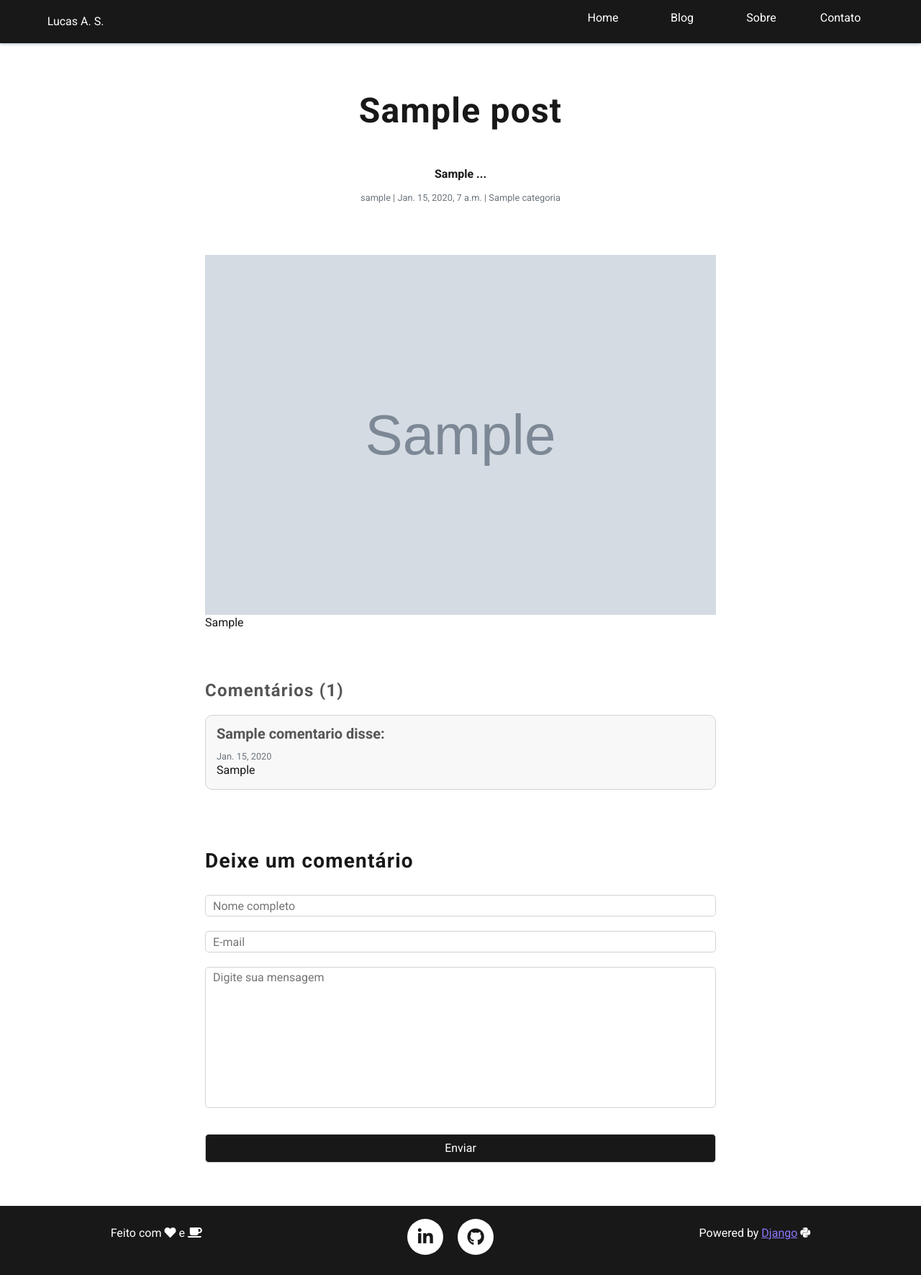
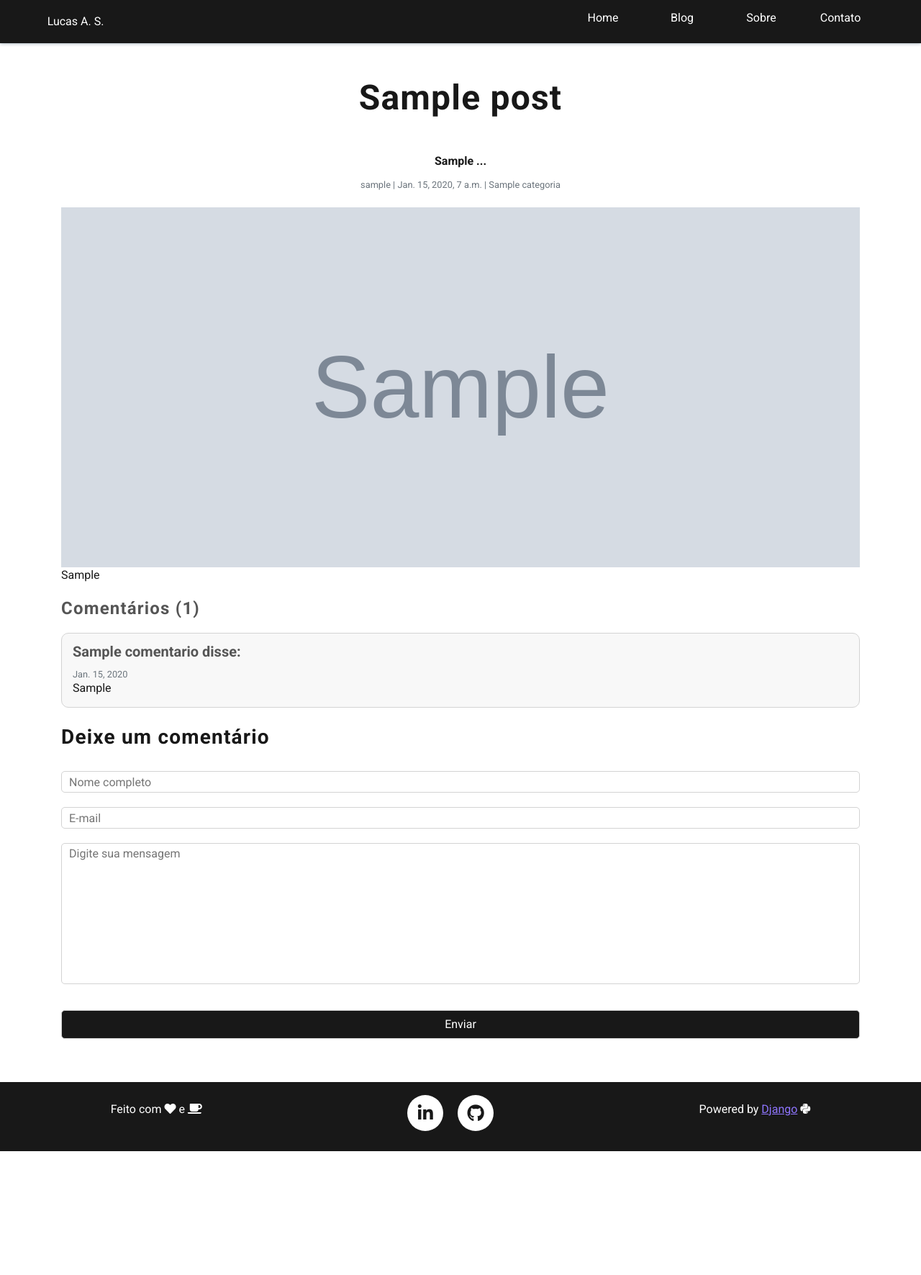
Before and after one commit to LucasAlmeidaSar/blogDjango, a Django app: page /post/1 in a window 1280 px wide. Shown: the whole page at 72% size. After the commit the page ends 1599 px from the top, so only its background shows below. Run offline with Django 3.2, Linux system fonts and the light colour scheme; tables that the repository leaves empty hold one stand-in row (values such as "Sample post"); grey boxes marked "Sample" are stand-in pictures; some libraries are stand-ins or nearby versions.

Commit message:
Refatorando tela de post_Detalhes e todos arquivos de css

```diff
--- a/posts/templates/posts/post_detalhes.html
+++ b/posts/templates/posts/post_detalhes.html
@@ -10,93 +10,76 @@
  <!-- Page Content -->
 
 <div class="container">
-    <div class="row">
-        <div class="col-lg-12">
-
 
     <!-- POST -->
-            <div class="container">
-                <div class="post_cabecalho row pt-5">
-                    <div class="col-xl"></div>
-                    <div class="col-xl-8 text-center">
+
+    <!-- Cabeçalho -->
+    <div class="post_cabecalho">
+
+      <div class="centralizado">
         <h2 class="post_titulo">{{ post.titulo_post }}</h2>
-                        <h5>{{ post.excerto_post }} ...</h5>
-                        <p class="post_info text-muted text-center">
+        <h5 class="post_excerto">{{ post.excerto_post }} ...</h5>
+        <p class="post_info text-info centralizado">
           <small>
               {{ post.autor_post }} | {{ post.data_post }} | {{ post.categoria_post }}
           </small>
         </p>
       </div>
-                    <div class="col-xl"></div>
+
     </div>
 
-                <div class="row pt-5">
-                    <div class="col-xl"></div>
-                    <div class="col-xl-8">
+    <!-- Container do conteúdo do Post -->
+    <div class="conteudo_post-container">
+
+        <div class="conteudo_post">
+
+            <!-- Imagem do post -->
             {% if post.imagem_post %}
-                        <img class="imagem img-fluid pb-5 " src="{{ post.imagem_post }}" alt="{{ post.imagem_post.name }}">
+              <img class="imagem" src="{{ post.imagem_post }}" alt="{{ post.imagem_post.name }}">
             {% endif %}
 
+            <!-- Conteúdo do post -->
             {{ post.conteudo_post|safe }}
 
         </div>
-                    <div class="col-xl"></div>
+
     </div>
 
 
-        <!-- Comentários -->
+    <!-- Container dos Comentários -->
     {% if comentarios %}
-                <div class="row pt-5">
-                    <div class="col-xl"></div>
-                    <div class="col-xl-8">
+      <div class="comentarios_container">
         <h2 class="comentarios_titulo">Comentários ({{ comentarios.count }})</h2>
 
         {% for comentario in comentarios %}
-                            <div class="comentario_container">
+          <div class="comentario">
             <p class="comentario_autor ">{{comentario.nome_comentario}} disse:</p>
-                                <small class="text-muted">{{comentario.data_comentario|naturalday|title }}</small>
+            <small class="text-info">{{comentario.data_comentario|naturalday|title }}</small>
             <p class="comentario_conteudo">{{comentario.conteudo_comentario}}</p>
           </div>
         {% endfor %}
-                    </div>
-                    <div class="col-xl"></div>
+
       </div>
     {% endif %}
 
 
-                <div class="row pt-5">
-                    <div class="col-xl"></div>
-                    <div class="col-xl-8">
+    <!-- Container do formulário -->
+    <div class="form-wrapper">
       <h2 class="form-comentario_titulo">Deixe um comentário</h2>
 
       <form class="form_container" method="POST" action="#envia_comentario">
         {% csrf_token %}
-                               <!-- <table class="table_comentario"> -->
-
           {{ form }}
-
-                                <!--<tr>-->
-                                    <!--<td colspan="2"> -->
         <script src="https://www.google.com/recaptcha/api.js" async defer></script>
         <div class="g-recaptcha" data-sitekey="6LdWwh0cAAAAAI0x9k7oTOoXuA7tHXTgna5ijEVA"></div>
         <br/>
-                                        <input id="envia_comentario" type="submit" class="btn btn-primary"
+        <input id="envia_comentario" type="submit" class="btn"
             value="Enviar">
         {% include 'static/parciais/_messages.html' %}
-                                    <!--</td> -->
-                                <!--</tr> -->
+      </form>
+    </div>
 
-                            <!--</table> -->
-                        </form>
-
+    <!-- Fim do POST -->
 
 </div>
-                    <div class="col-xl"></div>
-                </div>
-            </div>
-            <!-- POST -->
-
-        </div>
-    </div>
-</div>
 {% endblock %}
--- a/templates/static/css/base.css
+++ b/templates/static/css/base.css
@@ -290,45 +290,11 @@ body {
     width: 100%;
     padding-right: 15px;
     padding-left: 15px;
-    margin-right: auto;
-    margin-left: auto;
+    margin: 100px auto 0px auto;
 }
 
-.row {
-    display: flex;
-    flex-wrap: wrap;
-    margin-right: -15px;
-    margin-left: -15px;
-}
-
-.col, .col-1, .col-10, .col-11, .col-12, .col-2, .col-3, .col-4, .col-5, .col-6, .col-7, .col-8, .col-9,
-.col-auto, .col-lg, .col-lg-1, .col-lg-10, .col-lg-11, .col-lg-12, .col-lg-2, .col-lg-3, .col-lg-4, .col-lg-5,
- .col-lg-6, .col-lg-7, .col-lg-8, .col-lg-9, .col-lg-auto, .col-md, .col-md-1, .col-md-10, .col-md-11, .col-md-12,
- .col-md-2, .col-md-3, .col-md-4, .col-md-5, .col-md-6, .col-md-7, .col-md-8, .col-md-9, .col-md-auto, .col-sm,
- .col-sm-1, .col-sm-10, .col-sm-11, .col-sm-12, .col-sm-2, .col-sm-3, .col-sm-4, .col-sm-5, .col-sm-6, .col-sm-7,
- .col-sm-8, .col-sm-9, .col-sm-auto, .col-xl, .col-xl-1, .col-xl-10, .col-xl-11, .col-xl-12, .col-xl-2, .col-xl-3,
- .col-xl-4, .col-xl-5, .col-xl-6, .col-xl-7, .col-xl-8, .col-xl-9, .col-xl-auto {
-    position: relative;
-    width: 100%;
-    padding-right: 15px;
-    padding-left: 15px;
-}
-
-
-.pt-5, .py-5 {
-    padding-top: 3rem!important;
-}
-
-.text-center {
-    text-align: center!important;
-}
-
-.text-muted {
-    color: #6c757d!important;
-}
-
-.mt-4, .my-4 {
-    margin-top: 1.5rem!important;
+.text-info {
+    color: #6c757d
 }
 
 .alert{
@@ -387,6 +353,8 @@ body {
      height: 35px;
 }
 
+
+
 /* Responsividade própria para menu */
 @media (max-width:770px){
     .nav{
@@ -400,6 +368,8 @@ body {
         width: 120px;
     }
 }
+
+
 
 /* RESPONSIVIDADE PARA O RODAPÉ */
 @media (min-width:700px){
@@ -436,7 +406,18 @@ body {
 
 
 
+/* Responsividade para o Container  */
+@media (min-width: 320px){
+  .container {
+    padding: 0 5px;
+  }
+}
 
+@media (min-width: 375px){
+  .container {
+    padding: 0 15px;
+  }
+}
 
 @media (min-width: 576px){
     .container {
@@ -461,13 +442,4 @@ body {
     .container {
         max-width: 1140px;
     }
-    .col-xl {
-        flex-basis: 0;
-        flex-grow: 1;
-        max-width: 100%;
-    }
-    .col-xl-8 {
-        flex: 0 0 66.66667%;
-        max-width: 66.66667%;
-    }
 }
--- a/templates/static/css/post.css
+++ b/templates/static/css/post.css
@@ -146,12 +146,6 @@ td, th {
     border: 1px solid #dee2e6;
 }
 
-.table_comentario td, .table_comentario th, .table_comentario tr:first-child{
-    background: inherit;
-    border-left: none;
-    border-right: none;
-}
-
 [id="envia_comentario"]{
     margin-bottom: 50px;
     margin: 0 auto 30px auto;
@@ -171,7 +165,7 @@ td, th {
     font-size: 1.75rem;
 }
 
-.comentario_container{
+.comentario{
     background: #f8f8f8;
     border-radius: 10px;
     padding: 10px 15px;
@@ -224,6 +218,21 @@ iframe{
     font-weight: bold;
 }
 
+.centralizado{
+  text-align: center;
+}
+
+
+
+/* Responsividade */
+
+@media (min-width:1440px){
+  .form-wrapper{
+    width: 65%;
+    margin: 0 auto;
+  }
+}
+
 @media (max-width:426px){
     .post_titulo {
       font-size: 1.5rem;
@@ -231,6 +240,10 @@ iframe{
       line-height: 1.1;
       margin-bottom: 1.2rem;
     }
+    .form-comentario_titulo {
+      font-size: 1.5rem;
+    }
+
     h1, h2, h3, h4, h5, h6, p {
       line-height: 1.2;
     }
--- a/templates/static/css/posts.css
+++ b/templates/static/css/posts.css
@@ -128,6 +128,9 @@ main{
     font-size: .75rem;
 }
 
+
+/* Responsividade */
+
 @media (max-width: 1260px){
     .post-list {
         grid-template-columns: repeat(2, 1fr);
@@ -159,6 +162,9 @@ main{
 
     .busca-sm-input{
         display: block;
+    }
+    .posts-wrapper {
+        margin-bottom: 0px;
     }
 }
 
```
Also changed, not shown: templates/static/css/contato.css (+10 -3 lines), templates/static/css/home.css (+10 -5 lines). Lines whose indentation alone changed are shown as unchanged.
